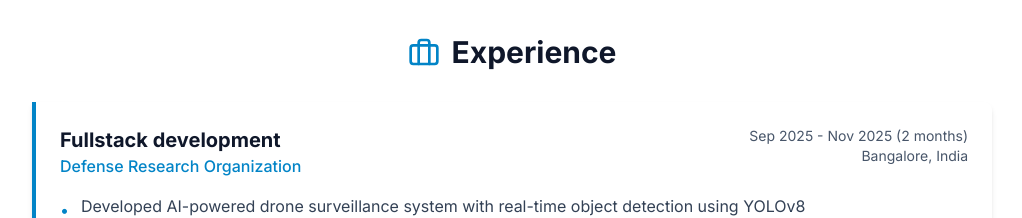
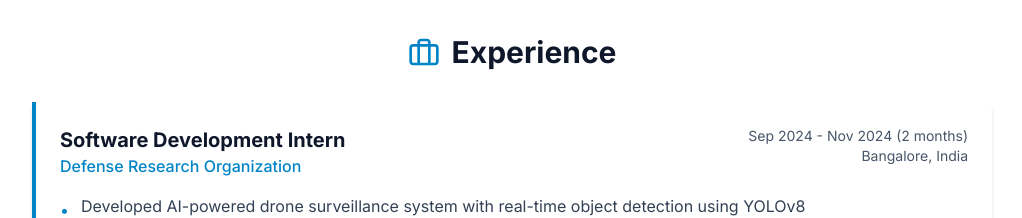
Before and after one commit to Prajwal-Praju01/Portfolio, a Next.js app: page /about in a window 1280 px wide. Shown: the part 2800-3018 px from the top of the page, without its empty margins (128-1150 px from the left). Built offline with nearby package versions, Linux system fonts and the light colour scheme.

Commit message:
Update about page

```diff
--- a/src/app/about/page.tsx
+++ b/src/app/about/page.tsx
@@ -25,9 +25,9 @@ const skills = {
 
 const experience = [
   {
-    title: 'Fullstack development',
+    title: 'Software Development Intern',
     organization: 'Defense Research Organization',
-    duration: 'Sep 2025 - Nov 2025 (2 months)',
+    duration: 'Sep 2024 - Nov 2024 (2 months)',
     location: 'Bangalore, India',
     description: [
       'Developed AI-powered drone surveillance system with real-time object detection using YOLOv8',
```
